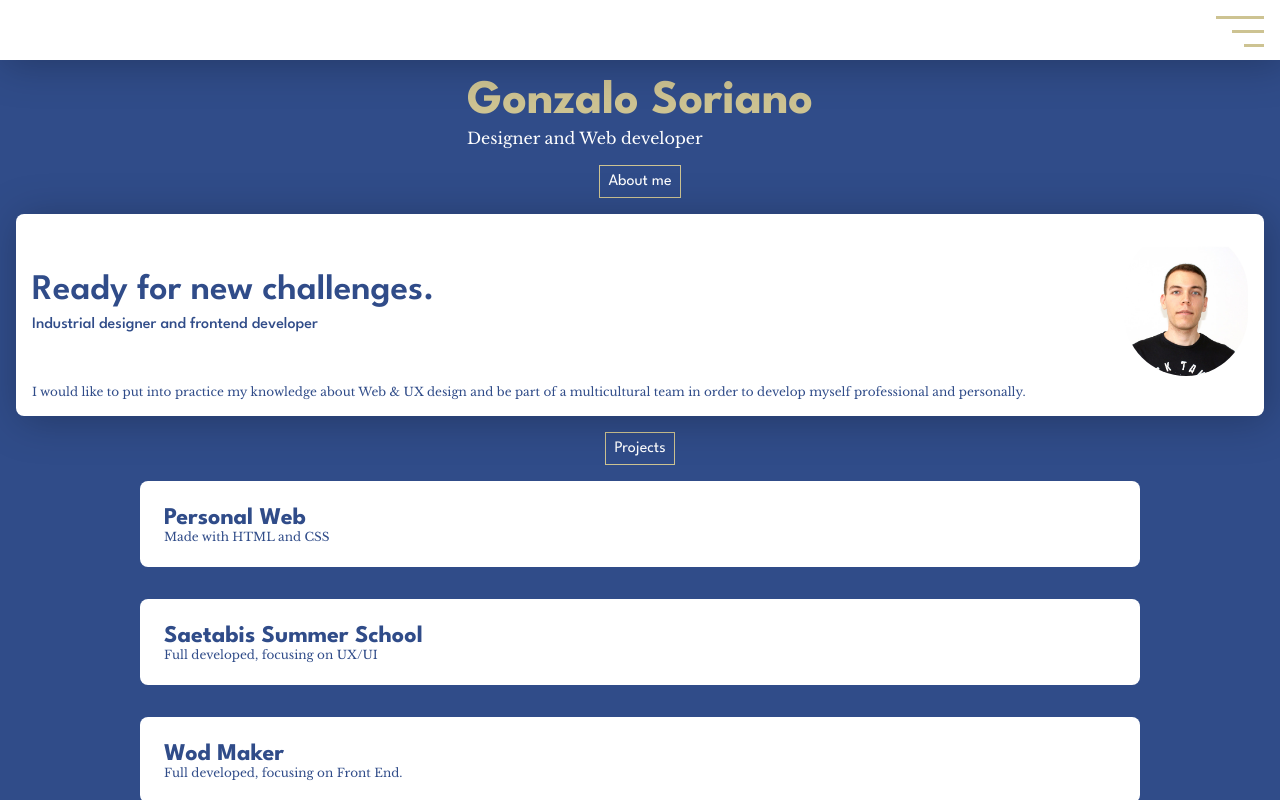
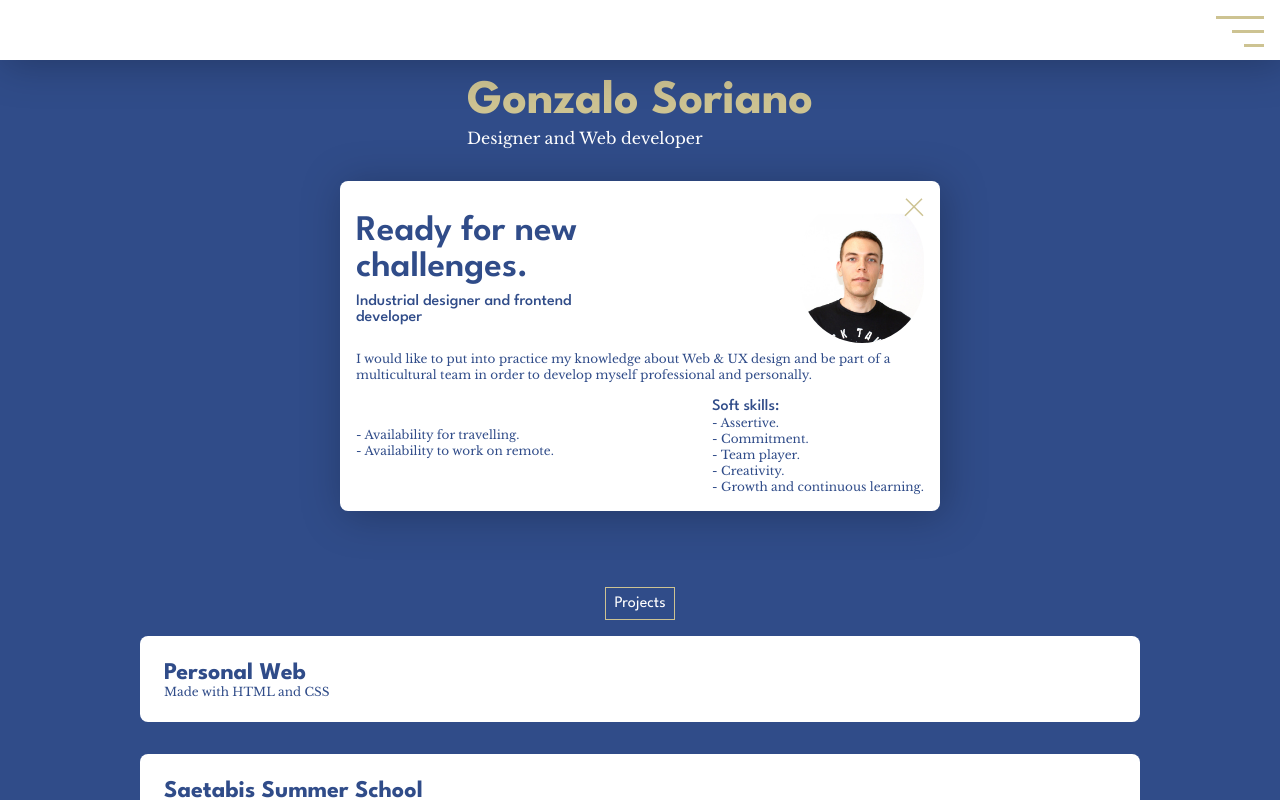
Before and after one commit to ggonzaloo10/project-3, a React (Create React App) app: page / in a window 1280 px wide. Both pictures are taken after a click on the button "About me". Shown: the top 800 px of the page. Built offline with nearby package versions, Linux system fonts and the light colour scheme.

Commit message:
useState function set up on aboutme button

```diff
--- a/src/App.css
+++ b/src/App.css
@@ -34,3 +34,7 @@
  body{
    background-color: var(--blue-main);
  }
+
+ button{
+   cursor: pointer;
+ }
--- a/src/components/GridProjects/style-gridProjects.css
+++ b/src/components/GridProjects/style-gridProjects.css
@@ -8,6 +8,7 @@ a {
     align-items: center;
     flex-direction: column;
     width: 100%;
+    margin-top: 60px;
 
 }
 
--- a/src/components/section-aboutme/aboutme.jsx
+++ b/src/components/section-aboutme/aboutme.jsx
@@ -1,24 +1,50 @@
-import React from 'react';
+import React, { useState } from "react";
 import './style-aboutme.css';
 import image from '../img/foto-carnet.jpg';
 
 export default function AboutMe() {
+    const [stateMenu, setStateMenu] = useState(true);
+
+    const onOff = () => {
+        // setStateCar(!stateCar);
+        setStateMenu(prevValue => !prevValue);
+    };
+
     return <section id='aboutMe'>
         <div className='aboutMe-title'>
             <h1 className='h1'>Gonzalo Soriano</h1>
             <h2 className='h2'>Designer and Web developer</h2>
         </div>
 
-        <button className='button'>About me</button>
+        <button onClick={onOff} className={stateMenu ? "button" : "invisible"}>About me</button>
 
-        <div className='aboutMe-content'>
+        <div className={stateMenu ? "invisible" : "aboutMe-content"}>
+            <div onClick={onOff} className="menu-icon">
+                <svg className="visible" width="20" height="20" viewBox="0 0 40 37" fill="none" xmlns="http://www.w3.org/2000/svg">
+                    <line x1="1.93934" y1="35.8805" x2="35.8805" y2="1.93938" stroke="#CDC392" stroke-width="3" />
+                    <line x1="4.06066" y1="1.93934" x2="38.0018" y2="35.8805" stroke="#CDC392" stroke-width="3" />
+                </svg>
+            </div>
             <div className="aboutMe-content_item">
                 <h3 className='aboutMe-h3'>Ready for new challenges.</h3>
                 <h4 className='aboutMe-h4'>Industrial designer and frontend developer</h4>
             </div>
             <img src={image} class="aboutMe-pic" alt="Gonzalo Soriano profile pic" />
             <p className='aboutMe-text'>I would like to put into practice my knowledge about Web & UX design and
-                be part of a multicultural team in order to develop myself professional and personally.</p>
+                be part of a multicultural team in order to develop myself professional and personally.
+            </p>
+            <ul className="aboutMe-text">
+                <li>- Availability for travelling. </li>
+                <li>- Availability to work on remote. </li>
+            </ul>
+            <ul className="aboutMe-text">
+                <h4 className='aboutMe-h4'>Soft skills:</h4>
+                <li>- Assertive. </li>
+                <li>- Commitment. </li>
+                <li>- Team player. </li>
+                <li>- Creativity. </li>
+                <li>- Growth and continuous learning. </li>
+            </ul>
         </div>
 
     </section>;
--- a/src/components/section-aboutme/style-aboutme.css
+++ b/src/components/section-aboutme/style-aboutme.css
@@ -53,6 +53,7 @@ section {
     flex-wrap: wrap;
     align-items: center;
     justify-content: space-between;
+    max-width: 600px;
     margin: var(--space);
     padding: var(--space);
     background: var(--white);
@@ -68,6 +69,7 @@ section {
     line-height: var(--space);
     color: var(--blue-main);
     margin-top: var(--unit);
+    list-style: none;
 }
 
 .aboutMe-h3 {
```
